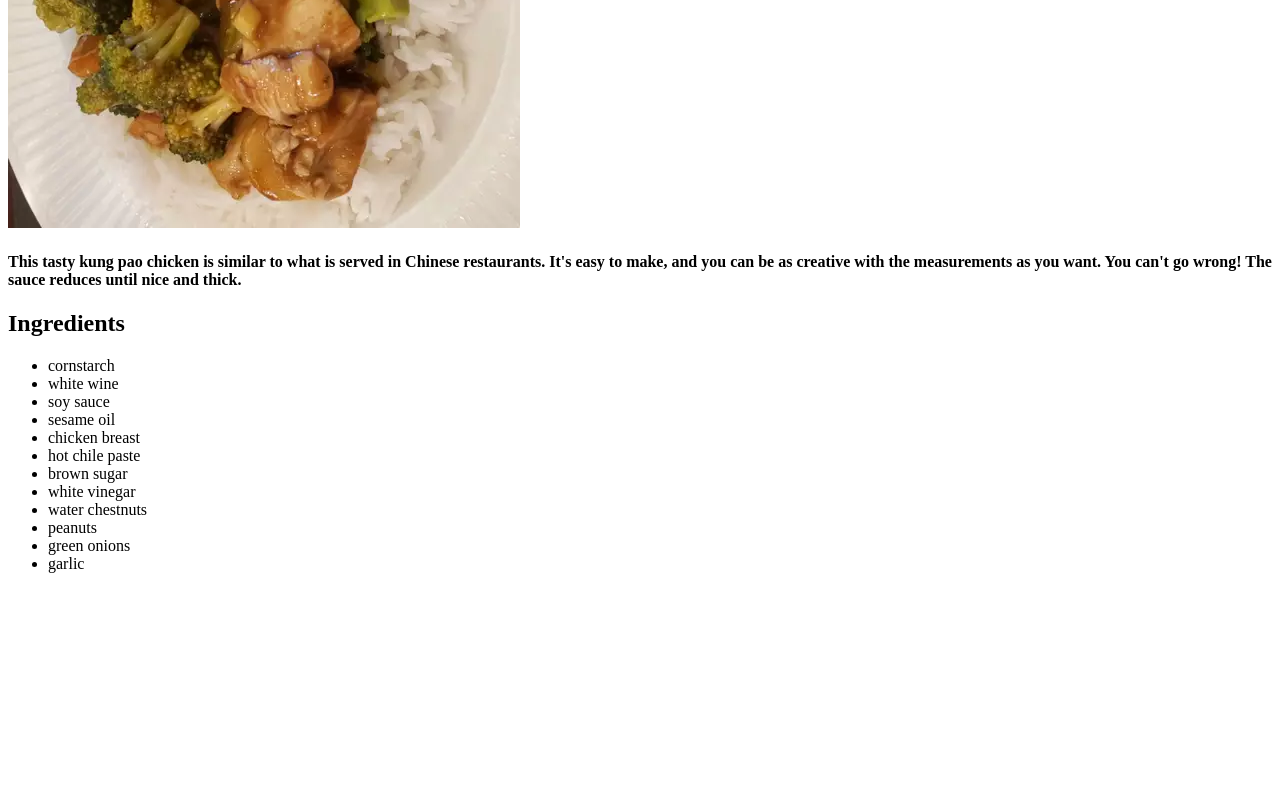
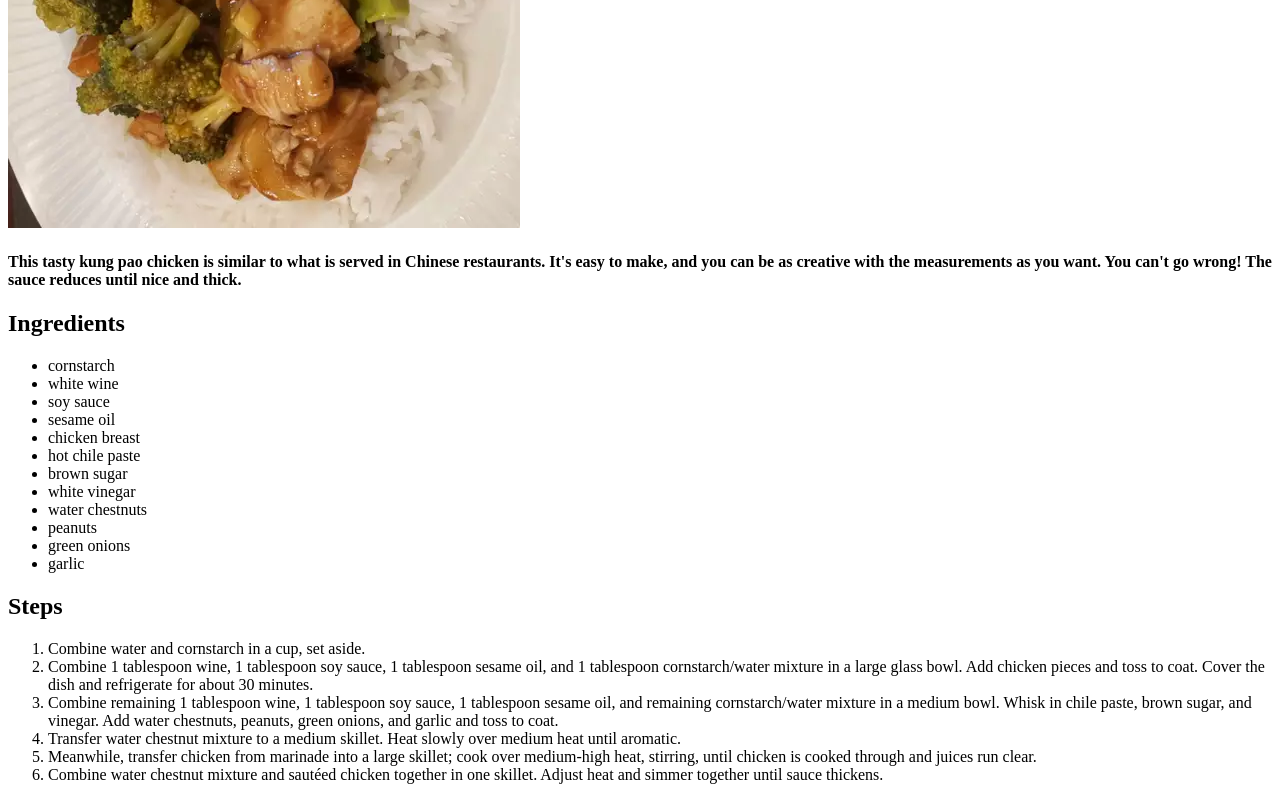
Before and after one commit to mihkoo/odin-recipes, a plain HTML site: page recipes/best-chicken.html in a window 1280 px wide. Shown: the part 364-1164 px from the top of the page. Before the commit the page ends 953 px from the top, so only its background shows below. Drawn offline with Linux system fonts and the light colour scheme.

Commit message:
Add ordered list of recipe steps

```diff
--- a/recipes/best-chicken.html
+++ b/recipes/best-chicken.html
@@ -27,7 +27,33 @@
                 <li>green onions</li>
                 <li>garlic</li>
             </ul>
-
+        <h2>Steps</h2>
+            <ol>
+                <li>Combine water and cornstarch in a cup, set
+                    aside.</li>
+                <li>Combine 1 tablespoon wine, 1 tablespoon soy
+                    sauce, 1 tablespoon sesame oil, and 1
+                    tablespoon cornstarch/water mixture in a large
+                    glass bowl. Add chicken pieces and toss to
+                    coat. Cover the dish and refrigerate for about
+                    30 minutes.</li>
+                <li>Combine remaining 1 tablespoon wine, 1
+                    tablespoon soy sauce, 1 tablespoon sesame oil,
+                    and remaining cornstarch/water mixture in a
+                    medium bowl. Whisk in chile paste, brown sugar,
+                     and vinegar. Add water chestnuts, peanuts,
+                     green onions, and garlic and toss to coat.</li>
+                <li>Transfer water chestnut mixture to a medium
+                    skillet. Heat slowly over medium heat until
+                    aromatic.</li>
+                <li>Meanwhile, transfer chicken from marinade into
+                    a large skillet; cook over medium-high heat,
+                    stirring, until chicken is cooked through and
+                    juices run clear.</li>
+                <li>Combine water chestnut mixture and sautéed
+                    chicken together in one skillet. Adjust heat
+                    and simmer together until sauce thickens.</li>
+                    </ol>
 
     </body>
 </html>
```
